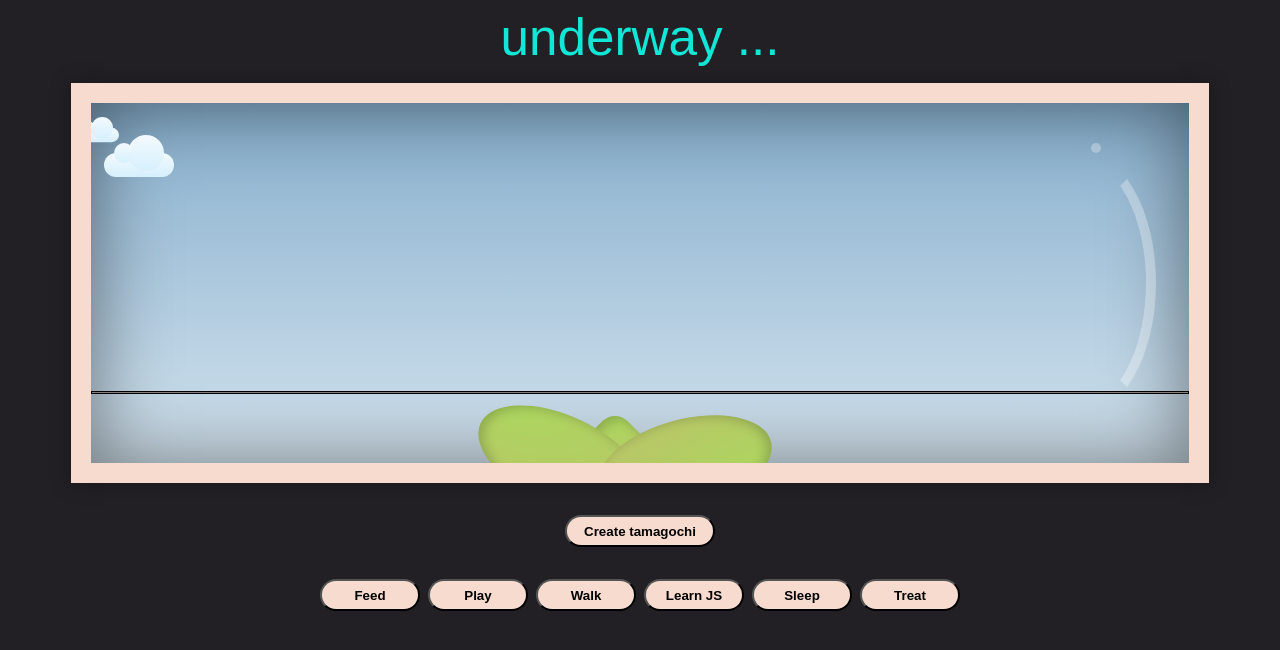
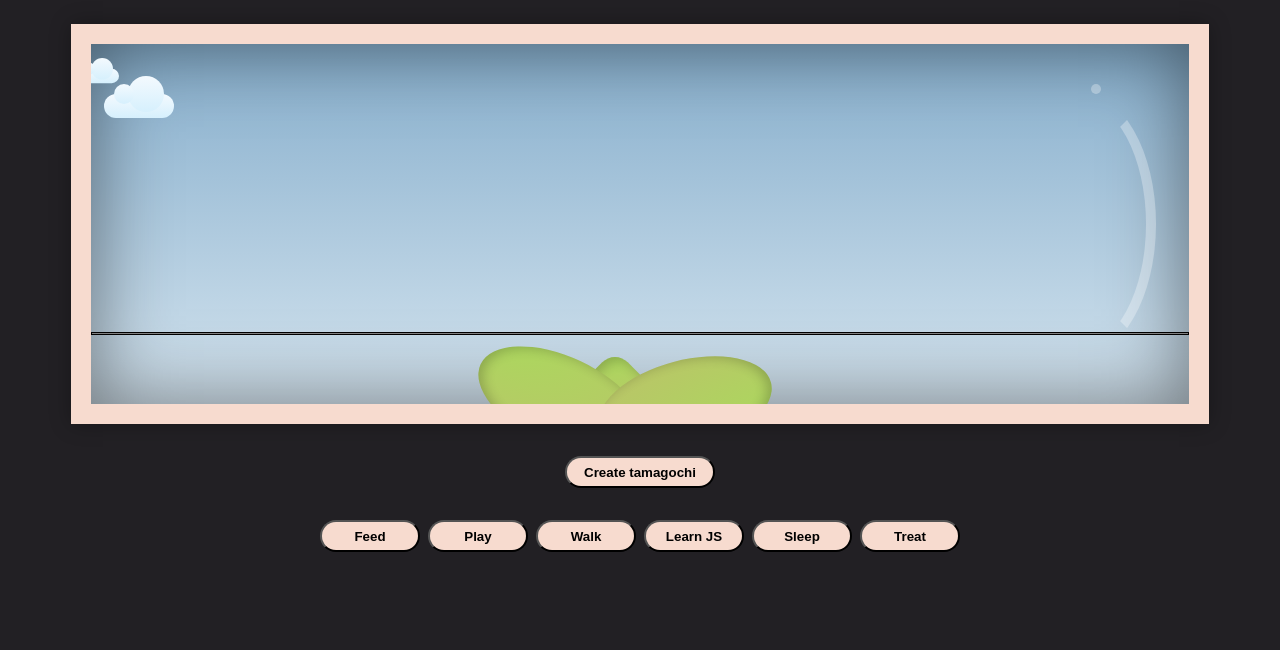
Before and after one commit to Neschadin/tamagochi, a plain HTML site: page index.html in a window 1280 px wide. Drawn offline with Linux system fonts and the light colour scheme.

Commit message:
Update index.html

```diff
--- a/index.html
+++ b/index.html
@@ -9,8 +9,6 @@
 </head>
 
 <body>
-
-    <h2>underway ...</h2>
 
     <div class="globe">
         <div class="hills"></div>
```
